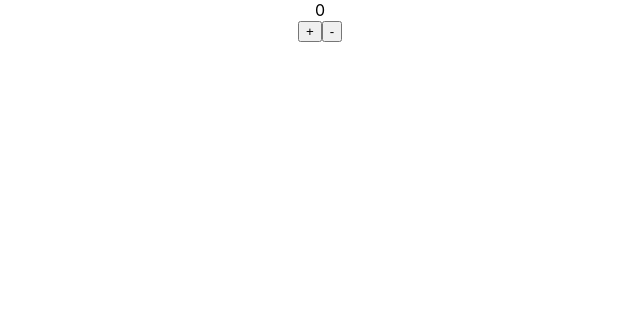
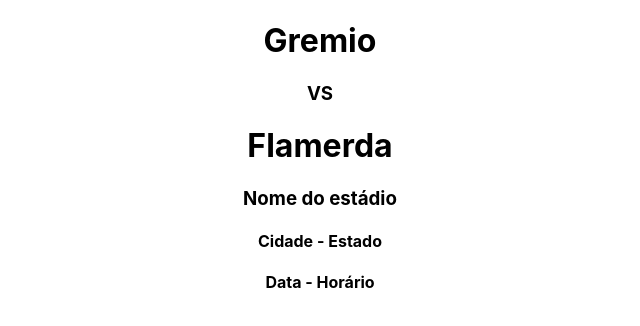
Before and after one commit to vicmafe/football-scoreboard, a React (Create React App) app in the folder football-scoreboard/: page / in a window 1280 px wide. Shown: the top 326 px of the page, without its empty margins (320-960 px from the left). Built offline with nearby package versions, Linux system fonts and the light colour scheme.

Commit message:
create components for screeboard

```diff
--- a/football-scoreboard/src/App.js
+++ b/football-scoreboard/src/App.js
@@ -1,11 +1,11 @@
 import React from 'react';
 import './App.css';
-import Counter from './Component/Counter.js';
+import PlacarContainer from './Component/PlacarContainer';
 
 function App() {
   return (
     <div className="App">
-      <Counter />
+      <PlacarContainer />
     </div>
   );
 }
--- /dev/null
+++ b/football-scoreboard/src/Component/HomeTeam.js
@@ -0,0 +1,14 @@
+import React, { Component } from 'react';
+
+class HomeTeam extends Component {
+  render() {
+    return (
+      <div>
+        <h1>Gremio</h1>
+        {/* <h1>{<Counter />}</h1> */}
+      </div>
+    );
+  }
+}
+
+export default HomeTeam;
--- /dev/null
+++ b/football-scoreboard/src/Component/MatchInfo.js
@@ -0,0 +1,17 @@
+import React, { Component } from 'react';
+
+class HomeTeam extends Component {
+  render() {
+    return (
+      <div>
+        <div>
+          <h3>Nome do estádio</h3>
+          <h4>Cidade - Estado</h4>
+          <h4>Data - Horário</h4>
+        </div>
+      </div>
+    );
+  }
+}
+
+export default HomeTeam;
--- /dev/null
+++ b/football-scoreboard/src/Component/PlacarContainer.js
@@ -0,0 +1,28 @@
+import React, { Component } from 'react';
+import HomeTeam from './HomeTeam';
+import VisitorTeam from './VisitorTeam';
+import MatchInfo from './MatchInfo';
+
+class PlacarContainer extends Component {
+  state = {  }
+  render() {
+    return (
+      <div>
+        <div>
+          <HomeTeam />
+        </div>
+        <div>
+          <h3>VS</h3>
+        </div>
+        <div>
+          <VisitorTeam />
+        </div>
+        <div>
+          <MatchInfo />
+        </div>
+      </div>
+    );
+  }
+}
+
+export default PlacarContainer;
--- /dev/null
+++ b/football-scoreboard/src/Component/VisitorTeam.js
@@ -0,0 +1,13 @@
+import React, { Component } from 'react';
+
+class VisitorTeam extends Component {
+  render() {
+    return (
+      <div>
+        <h1>Flamerda</h1>
+      </div>
+    );
+  }
+}
+
+export default VisitorTeam;
```
Also changed, not shown: football-scoreboard/images/example-dashboard.png (added), football-scoreboard/images/exemple-dashboard-components.png (added), football-scoreboard/src/Component/Counter.js (line endings or trailing spaces).
